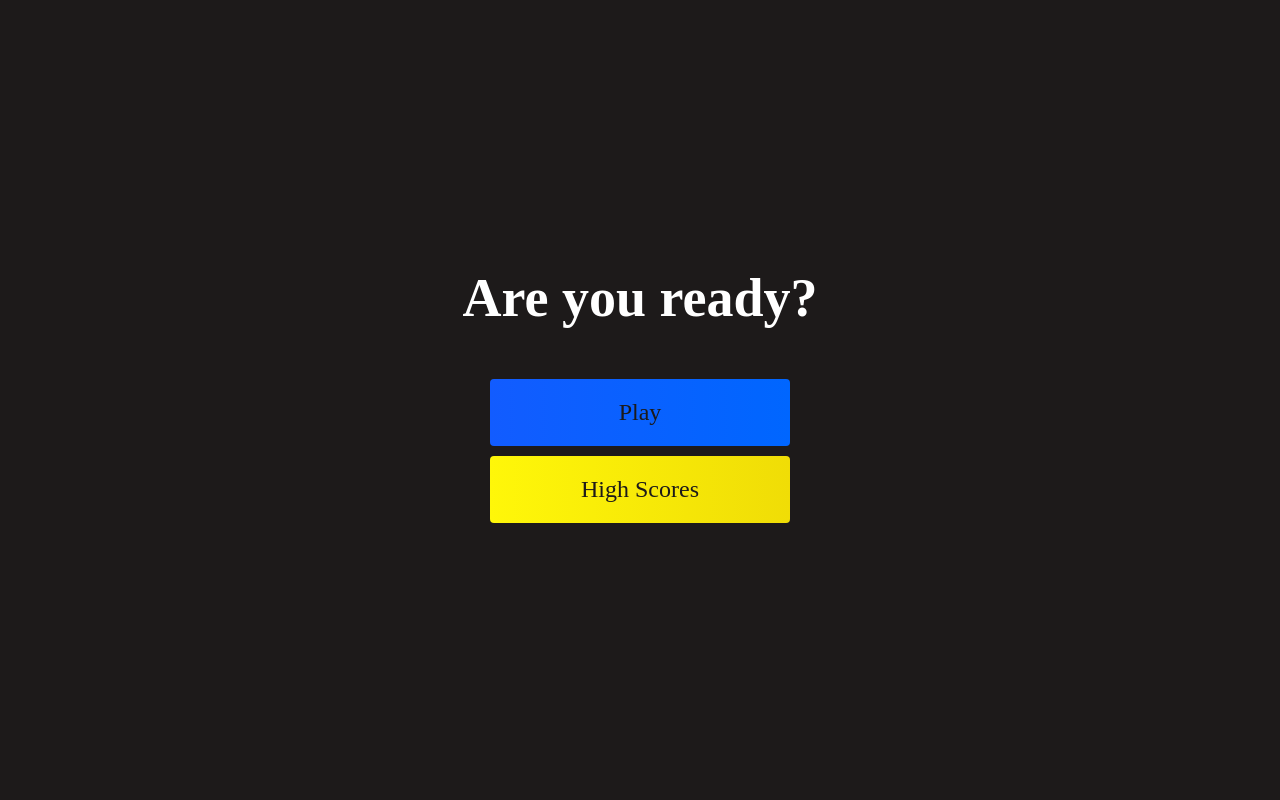
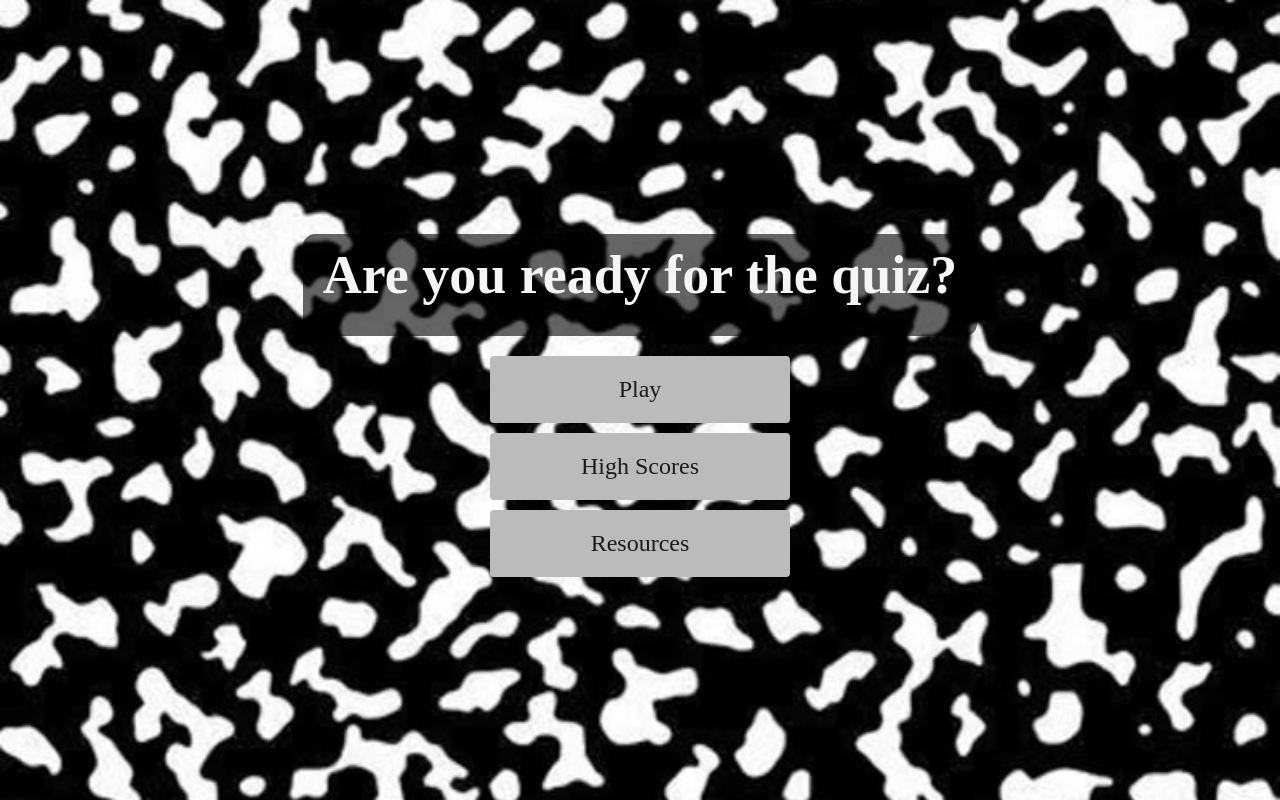
Before and after one commit to Mikayla-ds2/agent-aware, a plain HTML site: page index.html in a window 1280 px wide. Drawn offline with Linux system fonts and the light colour scheme; a web font is replaced by a local one.

Commit message:
design should be done!

```diff
--- a/game.css
+++ b/game.css
@@ -1,31 +1,37 @@
 body {
-    color: #fff;
+     background-image: url(/linedPaper.jpg);
+    background-size: cover;
+    background-position: center;
+    background-repeat: no-repeat;
+    min-height: 100vh;
+    overflow-x: hidden;
 }
 
 .choice-container {
     display: flex;
     margin-bottom: 0.8rem;
     border-radius: 4px;
-    background: rgb(18, 93, 255);
+    background: #bbbbbb;
     font-size: 3rem;
     min-width: 80rem;
 }
 
 .choice-container:hover {
     cursor: pointer;
-    box-shadow: 0 0.4rem 1.4rem 0 rgba(6, 103, 247, 0.5);
+    box-shadow: 0 0 1rem #ff3cac;
     transform: scale(1.02);
-    transform: transform 100ms;
+    transition: transform 100ms;
 }
 
 .choice-prefix {
     padding: 2rem 2.5rem;
-    color: white;
+    color: black;
 }
 
 .choice-text {
     padding: 2rem;
     width: 100%;
+    color: black;
 }
 
 .correct {
@@ -54,22 +60,28 @@ body {
 #progressBar {
     width: 20rem;
     height: 3rem;
-    border: 0.2rem solid rgb(11, 223, 36);
+    border: 0.2rem solid rgb(68, 160, 76);
     margin-top: 2rem;
     border-radius: 50px;
-    overflow: hidden;
+    overflow: hidden !important;
 }
 
 
 #progressBarFull {
     height: 100%;
-    background: rgb(11, 223, 36);
+    background: rgb(68, 160, 76);
     width: 0%;
 }
 
 h1 {
-    margin: 0;
-    font-size: 4rem;
+    margin: 2rem;
+    font-size: 3rem;
+    color: black;
+    max-width: 90%;
+    word-wrap: break-word;
+    line-height: 1.4;
+    overflow: hidden !important;
+
 }
 
 .tf-container {
@@ -77,23 +89,27 @@ h1 {
     gap: 2rem;
     justify-content: center;
     margin: 2rem 0;
+    overflow: hidden !important;
+
 }
 
 .tf-choice {
     padding: 2rem 4rem;
     font-size: 2.4rem;
-    background: rgba(255, 255, 255, 0.1);
+    background: #bbbbbb;
     border: none;
     border-radius: 8px;
-    color: white;
+    color: black;
     cursor: pointer;
     transition: all 0.3s;
     min-width: 12rem;
+    transform: scale(1.02);
+    overflow: hidden;
 }
 
 .tf-choice:hover {
     cursor: pointer;
-    box-shadow: 0 0.4rem 1.4rem 0 rgba(255, 255, 255, 0.3);
+    box-shadow: 0 0 1rem #ff3cac;
     transform: scale(1.02);
 
 }
@@ -107,9 +123,8 @@ h1 {
 }
 
 #finalScore {
-    color: #f5576c;
-    font-size: 5rem;
-    margin-bottom: 2rem;
+    color: black;
+    font-size: 4rem;
 }
 
 #end h1 {
--- a/index.html
+++ b/index.html
@@ -14,9 +14,12 @@
 <body>
     <div class="container">
         <div id="home" class="flex-column flex-center">
-            <h1>Are you ready?</h1>
+            <div class="header-banner">
+                <h1>Are you ready for the quiz?</h1>
+            </div>
             <a href="/game.html" class="btn">Play</a>
             <a href="/highscores.html" id="highscore-btn" class="btn">High Scores</a>
+            <a href="/resources.html" id="resources-btn" class="btn">Resources</a>
         </div>
     </div>
 </body>
--- a/style.css
+++ b/style.css
@@ -8,12 +8,13 @@
     padding: 0;
     font-size: 62.5%;
     font-family: 'Winky Rough';
+    overflow: hidden;
 }
 
 h1 {
     font-size: 5.4rem;
-    color: #fff;
-    margin-bottom: 5rem;
+    color: whitesmoke;
+    margin-bottom: 2rem;
 }
 
 h2 {
@@ -60,13 +61,14 @@ h2 {
     margin-bottom: 1rem;
     text-decoration: none;
     color: rgb(28, 26, 26);
-    background: linear-gradient(90deg, rgb(18, 92, 255) 0%, rgb(0, 102, 255) 100%);
+    /*background: linear-gradient(90deg, rgb(18, 92, 255) 0%, rgb(0, 102, 255) 100%); */
+    background-color: #bbbbbb;
     border-radius: 4px;
 }
 
 .btn:hover {
     cursor: pointer;
-    box-shadow: 0 0.4rem 1.4rem 0 rgba(8, 114, 244, 0.6);
+    box-shadow: 0 0 1rem #ff3cac;
     transition: transform 150ms;
     transform: scale(1.03);
 }
@@ -78,9 +80,27 @@ h2 {
 }
 
 #highscore-btn {
-    background: linear-gradient(90deg, rgb(255, 247, 9) 0%, rgb(240, 221, 6) 100%);
+    /*background: linear-gradient(90deg, rgb(255, 247, 9) 0%, rgb(240, 221, 6) 100%);*/
+    background-color: #bbbbbb;
 }
 
 #highscore-btn:hover {
-    box-shadow: 0 0.4rem 1.4rem 0 rgba(255, 255, 0, 0.5);
+    box-shadow: 0 0 1rem #ff3cac;
 }
+
+body {
+    background-image: url(/compositionImage.jpg);
+    background-size: cover;
+    background-position: center;
+    background-repeat: no-repeat;
+    min-height: 100vh;
+}
+
+.header-banner {
+    background-color: rgba(0, 0, 0, 0.6);
+    padding: 1rem 2rem;
+    border-radius: 12px;
+    display: inline-block;
+    margin: 2rem auto;
+    text-align: center;
+}
```
Also changed, not shown: compositionImage.jpg (added), linedPaper.jpg (added).
